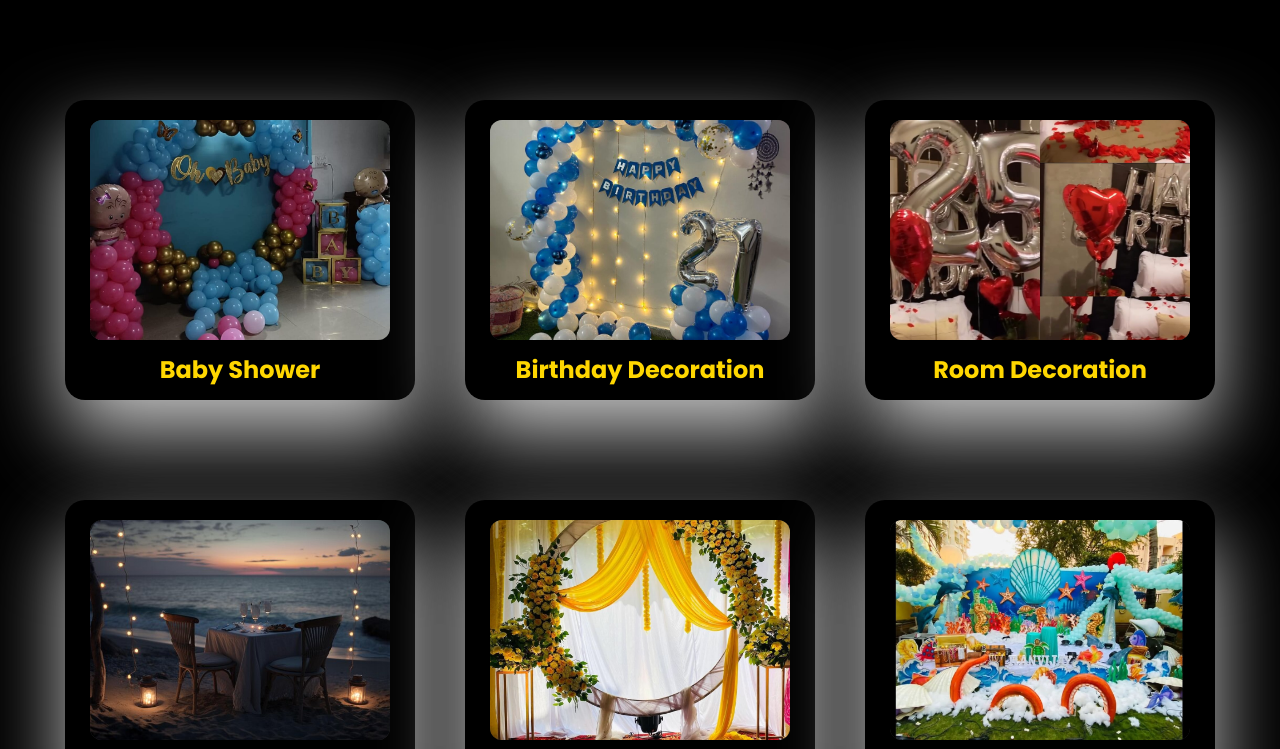
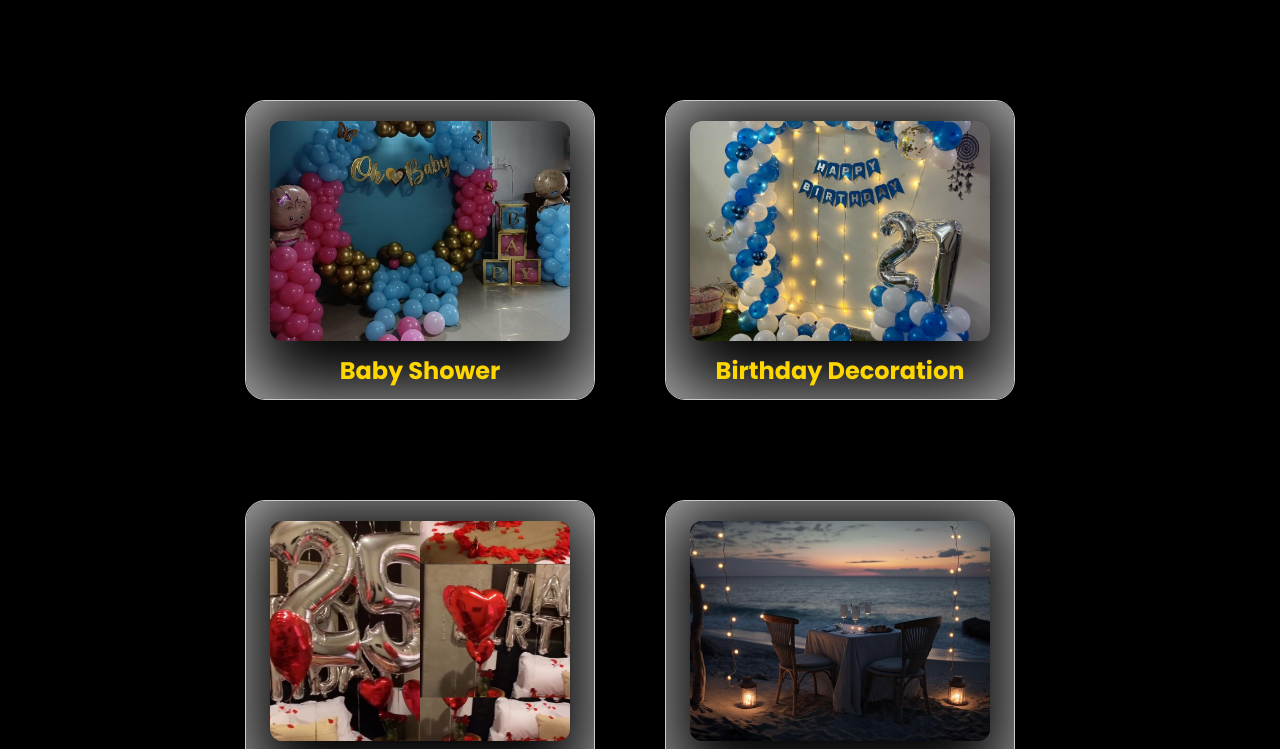
Before and after one commit to Yash-kapure25/Parvati_Decors, a plain HTML site: page Services.html in a window 1280 px wide. Shown: the top 749 px of the page. Drawn offline with Linux system fonts and the light colour scheme.

Commit message:
Update services.css

```diff
--- a/Css/services.css
+++ b/Css/services.css
@@ -1,11 +1,11 @@
 /* Importing Google font - Poppins */
-@import url('https://fonts.googleapis.com/css2?family=Poppins:wght@200;300;400;500;600;700;800;900&display=swap');
+@import url("https://fonts.googleapis.com/css2?family=Poppins:wght@200;300;400;500;600;700;800;900&display=swap");
 
 * {
   margin: 0;
   padding: 0;
   box-sizing: border-box;
-            font-family: 'Poppins', sans-serif;
+  font-family: "Poppins", sans-serif;
 }
 
 body {
@@ -37,7 +37,7 @@
   background: #000000;
   border-radius: 20px;
   transition: 0.5s;
-            box-shadow: 0 35px 80px rgba(255, 255, 255, 0.771);
+  box-shadow: inset 0px 0px 80px 0px rgba(255, 255, 255, 0.771);
 }
 
 .container .custom-card:hover {
@@ -112,6 +112,19 @@
   opacity: 0.8;
   color: grey;
 }
+.card-container {
+  width: calc(100% - 40px); /* Adjust width as needed */
+  overflow-x: auto; /* Add horizontal scroll bar */
+  white-space: nowrap; /* Prevents the cards from wrapping */
+}
+
+.custom-card {
+  width: 300px; /* Adjust card width as needed */
+  margin-right: 20px; /* Adjust card margin as needed */
+  border: 1px solid #ccc;
+  border-radius: 8px;
+  display: inline-block; /* Allows the cards to be displayed horizontally */
+}
 
 @media (max-width: 480px) {
   .container .custom-card {
```
Lines whose indentation alone changed are shown as unchanged.
